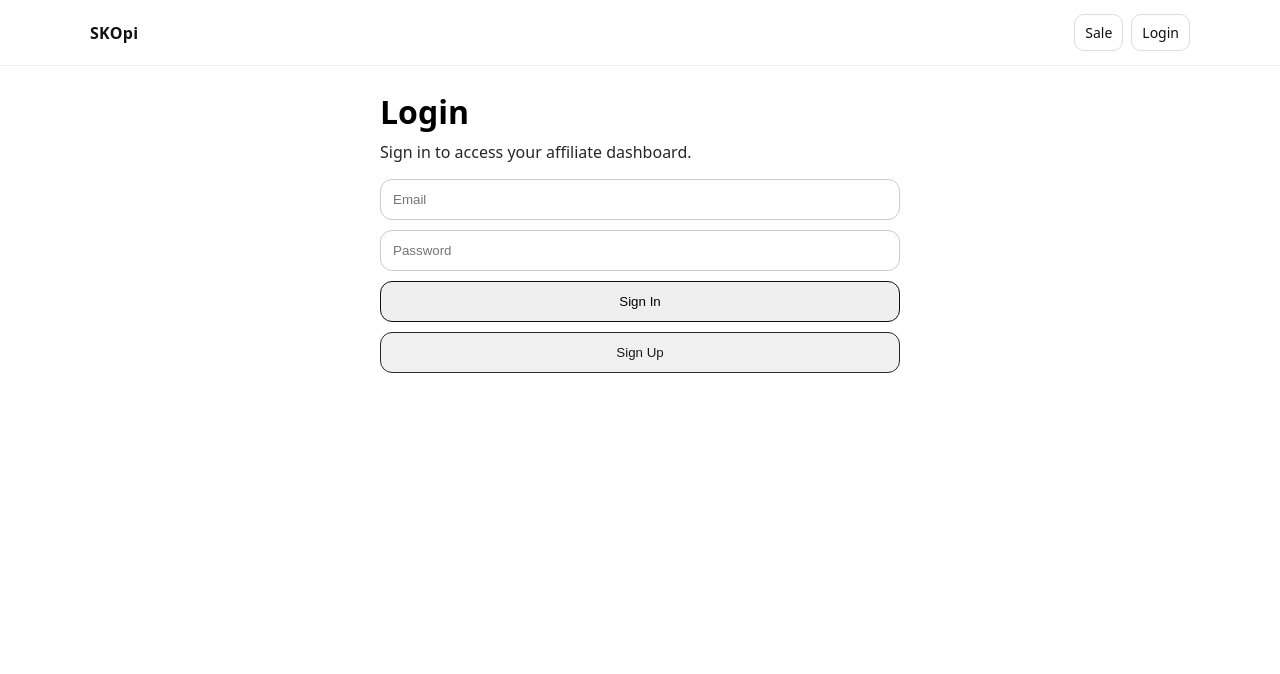
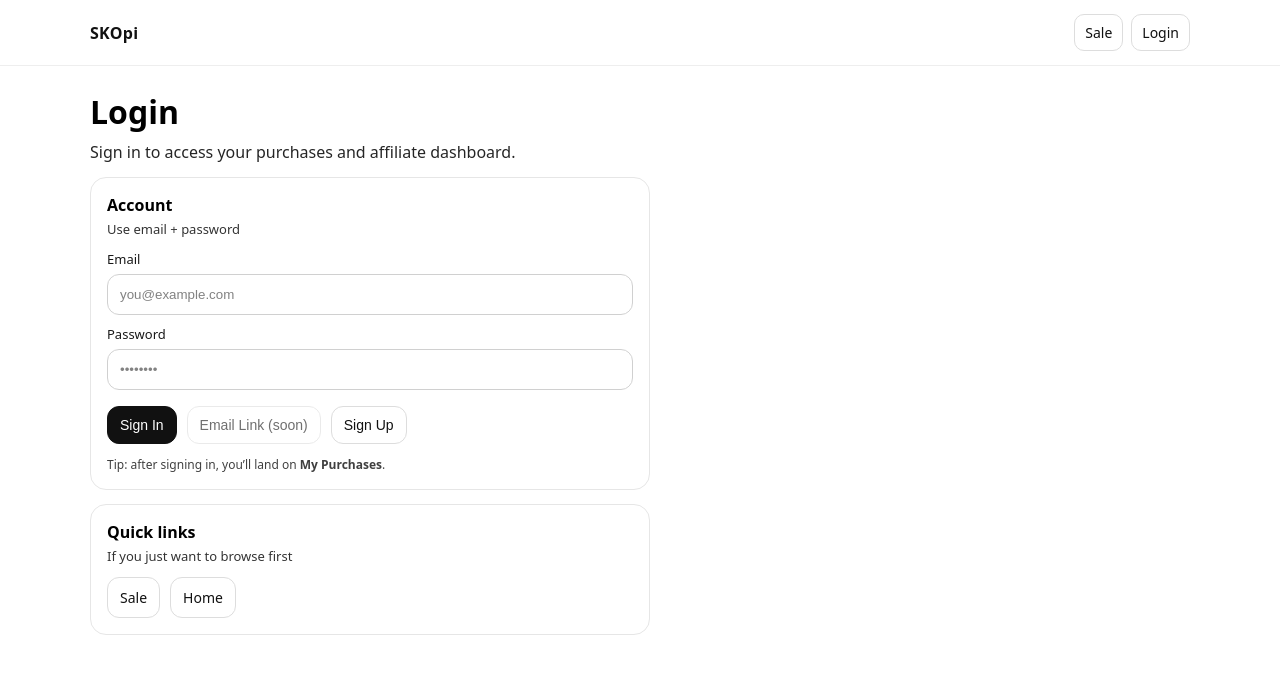
Before and after one commit to skopiLandToken/skopi, a Next.js app: page /login in a window 1280 px wide. Shown: the top 674 px of the page. Built offline with nearby package versions, Linux system fonts and the light colour scheme; no server answers.

Commit message:
ui: polish login page

```diff
--- a/src/app/login/page.tsx
+++ b/src/app/login/page.tsx
@@ -2,6 +2,7 @@
 
 import { useState } from "react";
 import { supabaseBrowser } from "@/lib/supabase";
+import { Container, Card, Button, Pill } from "../components/ui";
 
 export default function LoginPage() {
   const supabase = supabaseBrowser();
@@ -21,7 +22,7 @@ export default function LoginPage() {
       setLoading(false);
       return;
     }
-    window.location.href = "/affiliate";
+    window.location.href = "/me/purchases";
   }
 
   async function signUp(e: React.FormEvent) {
@@ -40,48 +41,73 @@ export default function LoginPage() {
   }
 
   return (
-    <main style={{ padding: 24, maxWidth: 520, margin: "0 auto" }}>
+    <Container>
+      <div style={{ display: "grid", gap: 14, maxWidth: 560 }}>
+        <div>
           <h1 style={{ margin: 0 }}>Login</h1>
-      <p style={{ marginTop: 8, opacity: 0.85 }}>Sign in to access your affiliate dashboard.</p>
+          <div style={{ marginTop: 8, opacity: 0.85 }}>
+            Sign in to access your purchases and affiliate dashboard.
+          </div>
+        </div>
 
-      <form onSubmit={signIn} style={{ marginTop: 16, display: "grid", gap: 10 }}>
+        <Card title="Account" subtitle="Use email + password">
+          <form onSubmit={signIn} style={{ display: "grid", gap: 10 }}>
+            <label style={{ display: "grid", gap: 6, fontSize: 13, opacity: 0.9 }}>
+              Email
               <input
-          placeholder="Email"
+                placeholder="you@example.com"
                 value={email}
                 onChange={(e) => setEmail(e.target.value)}
                 style={{ padding: 12, borderRadius: 12, border: "1px solid #ccc" }}
+                autoComplete="email"
               />
+            </label>
+
+            <label style={{ display: "grid", gap: 6, fontSize: 13, opacity: 0.9 }}>
+              Password
               <input
-          placeholder="Password"
+                placeholder="••••••••"
                 type="password"
                 value={password}
                 onChange={(e) => setPassword(e.target.value)}
                 style={{ padding: 12, borderRadius: 12, border: "1px solid #ccc" }}
+                autoComplete="current-password"
               />
+            </label>
 
-        <button
-          type="submit"
-          disabled={loading}
-          style={{ padding: 12, borderRadius: 12, border: "1px solid #111", cursor: "pointer" }}
-        >
+            <div style={{ display: "flex", gap: 10, flexWrap: "wrap", marginTop: 6 }}>
+              <Button type="submit" disabled={loading}>
                 {loading ? "…" : "Sign In"}
-        </button>
+              </Button>
 
-        <button
-          type="button"
-          onClick={signUp}
-          disabled={loading}
-          style={{ padding: 12, borderRadius: 12, border: "1px solid #111", cursor: "pointer", opacity: 0.9 }}
-        >
+              <Button variant="secondary" onClick={() => {}} disabled={true} title="Use Sign Up button below">
+                Email Link (soon)
+              </Button>
+
+              <Button variant="secondary" onClick={signUp} disabled={loading}>
                 {loading ? "…" : "Sign Up"}
-        </button>
+              </Button>
+            </div>
           </form>
 
           {msg ? (
-        <div style={{ marginTop: 12, padding: 12, borderRadius: 12, border: "1px solid #eee", background: "#fafafa" }}>
-          {msg}
+            <div style={{ marginTop: 12 }}>
+              <Pill text={msg} />
             </div>
           ) : null}
-    </main>
+
+          <div style={{ marginTop: 12, fontSize: 12, opacity: 0.75 }}>
+            Tip: after signing in, you’ll land on <b>My Purchases</b>.
+          </div>
+        </Card>
+
+        <Card title="Quick links" subtitle="If you just want to browse first">
+          <div style={{ display: "flex", gap: 10, flexWrap: "wrap" }}>
+            <Button href="/sale" variant="secondary">Sale</Button>
+            <Button href="/" variant="secondary">Home</Button>
+          </div>
+        </Card>
+      </div>
+    </Container>
   );
 }
```
Lines whose indentation alone changed are shown as unchanged.
